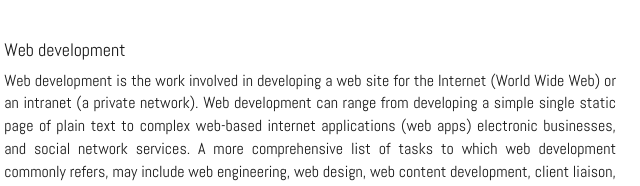
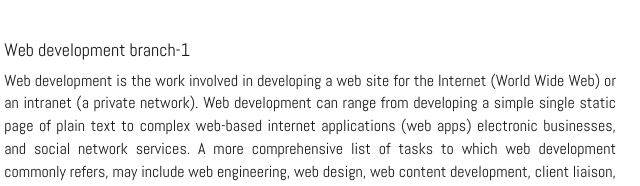
Before and after one commit to kajiman-lim/kchongbang, a plain HTML site: page index.html in a window 1280 px wide. Shown: the part 606-792 px from the top of the page, 559-1199 px from the left. Drawn offline with nearby package versions, Linux system fonts and the light colour scheme.

Commit message:
Update index.html
branch-1

```diff
--- a/index.html
+++ b/index.html
@@ -103,7 +103,7 @@
     <p>Step Project 2018 / Team 12</p>
   </div>
   <div class="r-side">
-    <h4>Web development</h4>
+    <h4>Web development branch-1</h4>
     <p>
       Web development is the work involved in developing a web site for the Internet (World Wide Web) or an intranet (a private network). Web development can range from developing a simple single static page of plain text to complex web-based internet applications (web apps) electronic businesses, and social network services. A more comprehensive list of tasks to which web development commonly refers, may include web engineering, web design, web content development, client liaison, client-side/server-side scripting, web server and network security configuration, and e-commerce development.
     </p>
```
